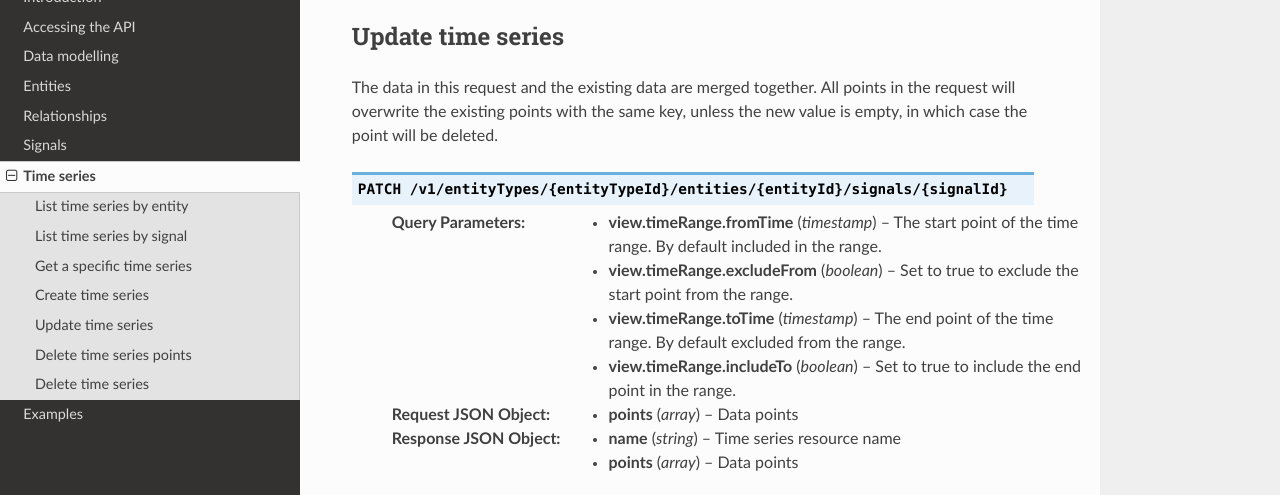
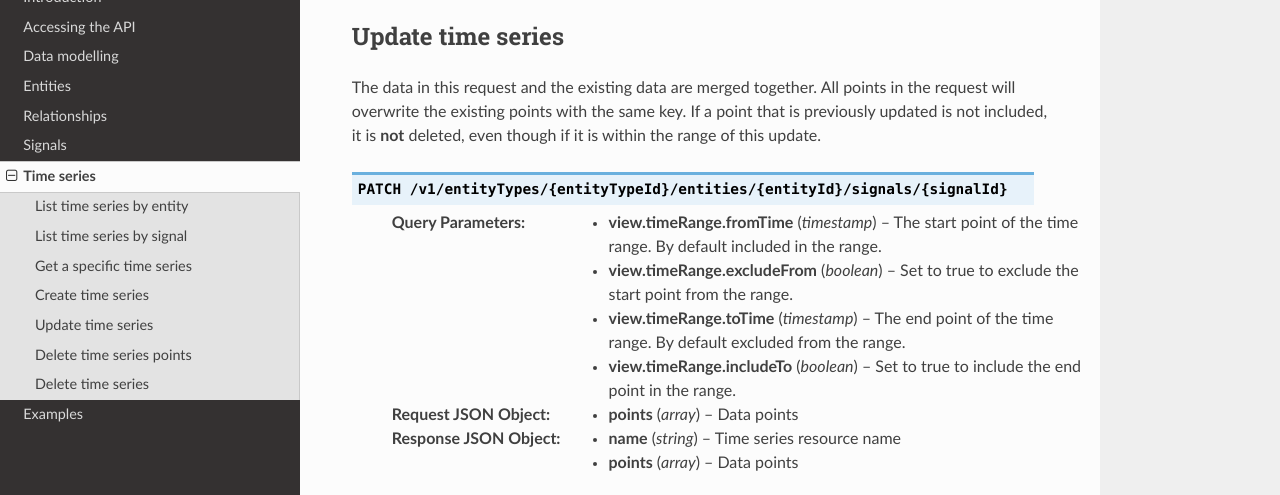
Before and after one commit to Exabel/api, a Sphinx documentation site: the page built from exabel/api/data/doc/timeseries.rst, in a window 1280 px wide and 900 px high, scrolled down 2230 px, cut to the strip 180-675 px from the top of the window. Built offline with Sphinx 7.4.7 and the Read the Docs theme 2.0.0, drawn with Linux system fonts in a browser that asks for light colours; formulas are drawn with MathJax 3.

Commit message:
Correct note on deletion in update time series (#69)

```diff
--- a/exabel/api/data/doc/timeseries.rst
+++ b/exabel/api/data/doc/timeseries.rst
@@ -172,7 +172,8 @@ Update time series
 ------------------
 
 The data in this request and the existing data are merged together. All points in the request will overwrite
-the existing points with the same key, unless the new value is empty, in which case the point will be deleted.
+the existing points with the same key. If a point that is previously updated is not included, it is **not** deleted,
+even though if it is within the range of this update.
 
 ..  http:patch:: /v1/entityTypes/{entityTypeId}/entities/{entityId}/signals/{signalId}
 
```
